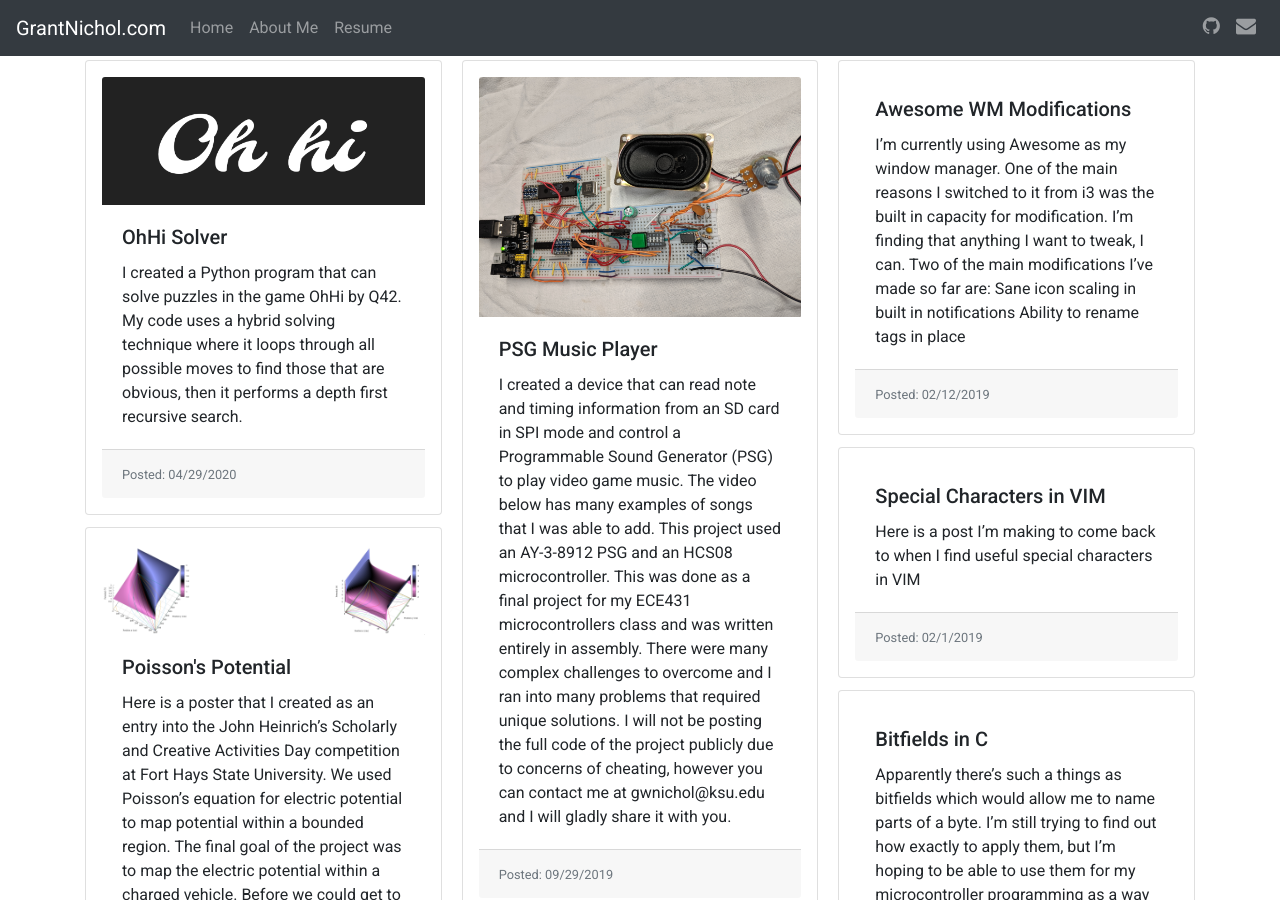
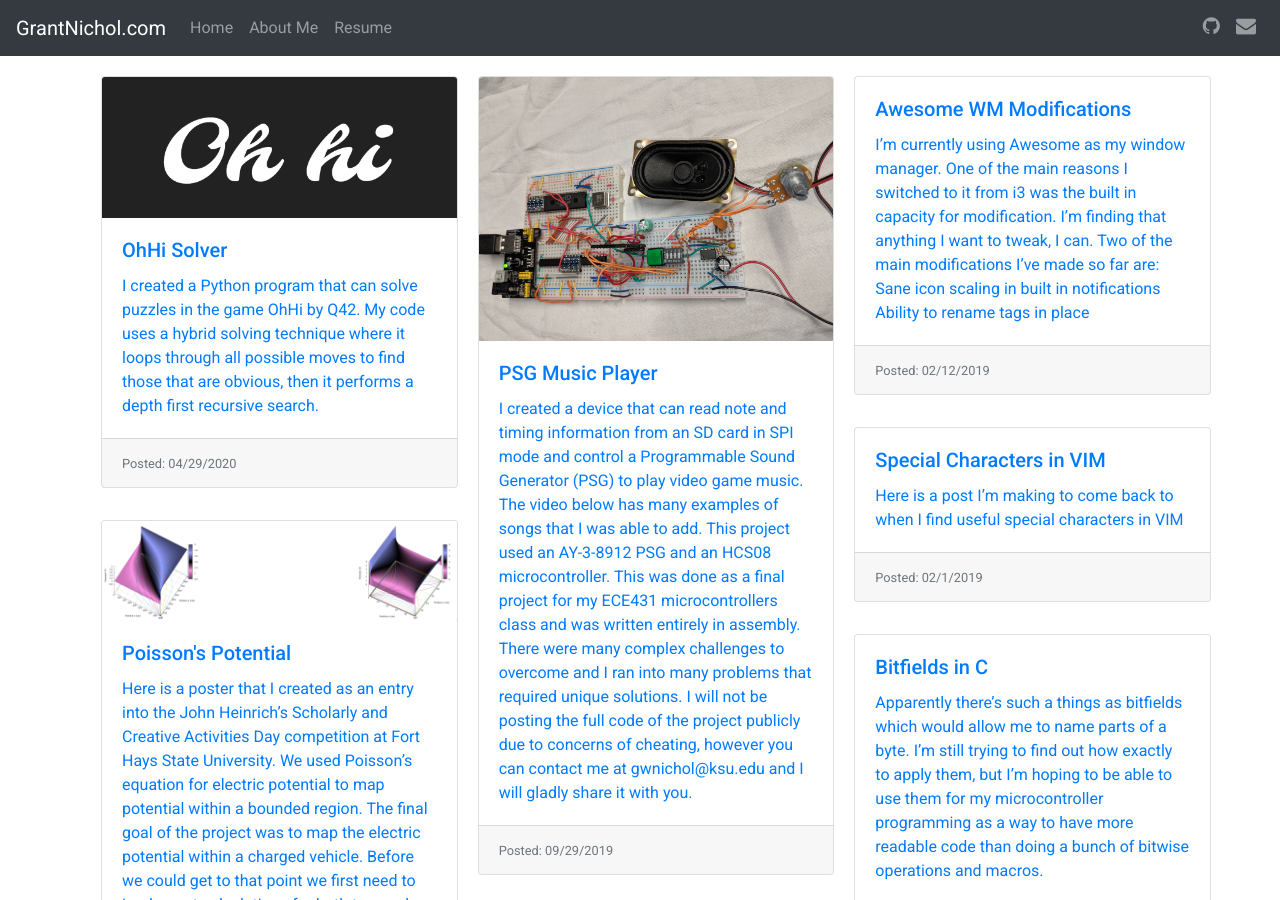
Before and after one commit to gwnichol/gwnichol.github.io, a Jekyll site: the page built from index.html, in a window 1280 px wide and 900 px high. Built offline with Jekyll 4.4.1, drawn with Linux system fonts in a browser that asks for light colours; nearby versions of some CDN libraries; the list of posts is cut into pages by our own code.

Commit message:
Make Cards also Link to page

```diff
--- a/index.html
+++ b/index.html
@@ -4,7 +4,8 @@
 
 <div class="card-columns main-set">
 	{% for post in paginator.posts %}
-		<div class="card p-3">
+		<div class="card m-3">
+			<a class="card-block stretched-link text-decoration-none" href="{{ post.url | prepend: site.baseurl }}">
 				{% if post.cover %}
 					<img class="card-img-top" src="{{ post.cover }}"/>
 				{% endif %}
@@ -15,6 +16,7 @@
 				<div class="card-footer">
 					<time datetime="{{ post.date | date: "%Y-%m-%d%T%H:%M" }}"><small class="text-muted">Posted: {{ post.date | date: "%m/%-d/%Y" }}</small></time>
 				</div>
+			</a>
 		</div>
 	{% endfor %}
 </div>
```
Lines whose indentation alone changed are shown as unchanged.
